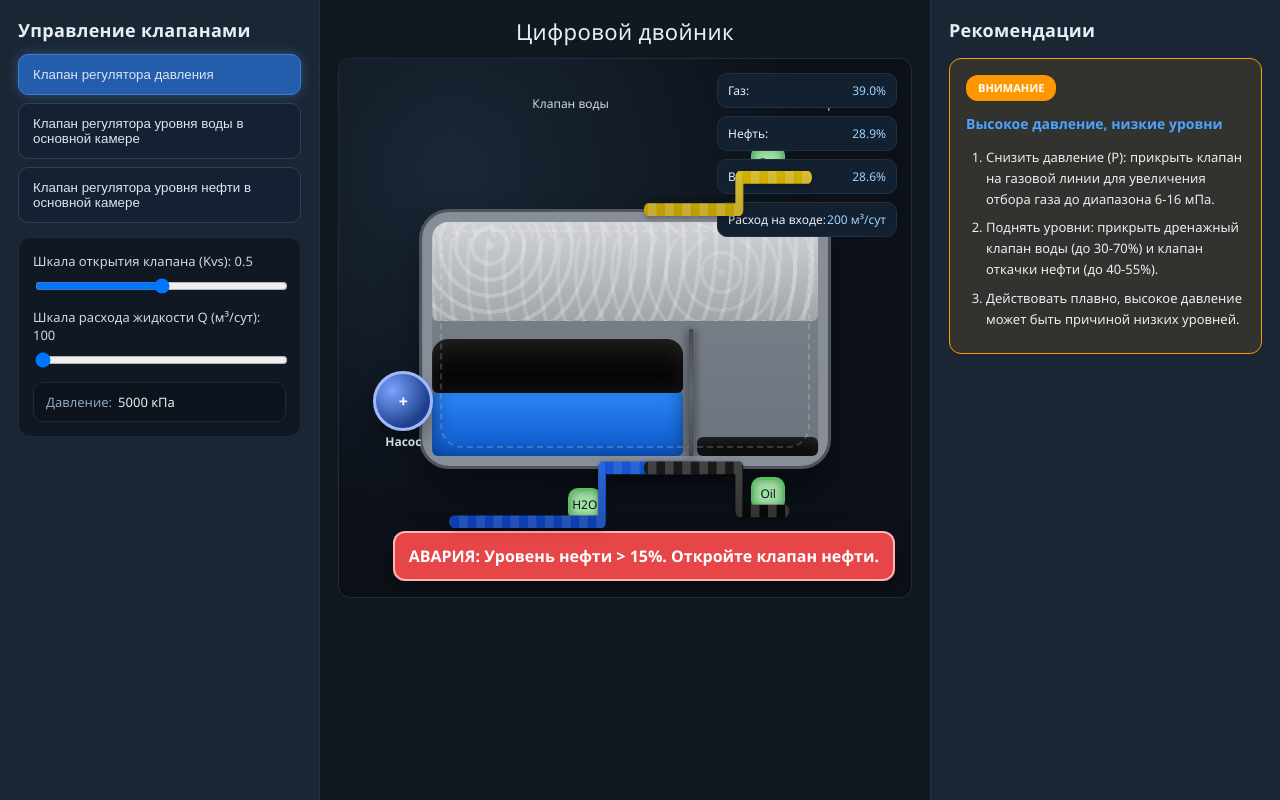
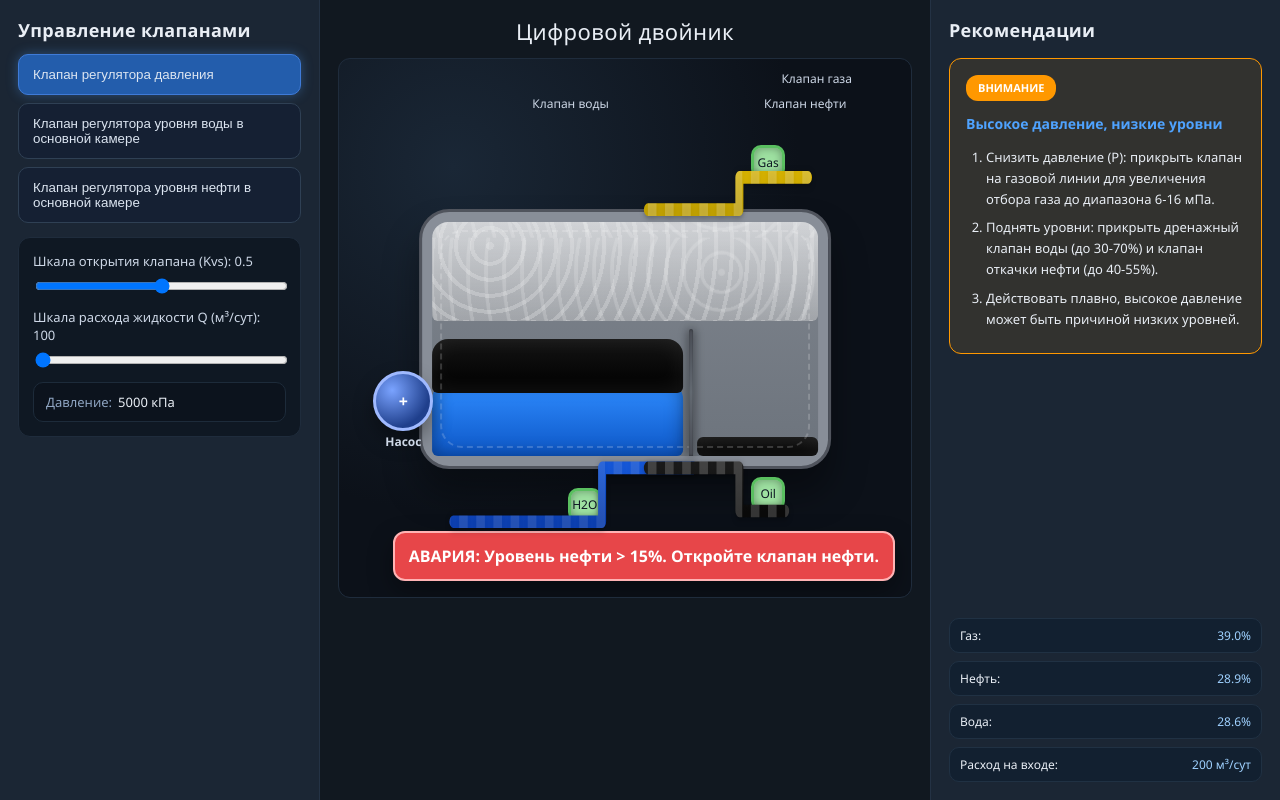
Before and after one commit to nastenkabazhina/XTb-25-1, a plain HTML site: page index.html in a window 1280 px wide. Drawn offline with Linux system fonts and the light colour scheme.

Commit message:
fix: position of info panel

```diff
--- a/css/styles.css
+++ b/css/styles.css
@@ -410,12 +410,11 @@ h1, h2, h3 {
 
 /* Readouts */
 .readouts {
-  position: absolute;
-  right: 14px;
-  top: 14px;
   display: grid;
   gap: 8px;
   min-width: 180px;
+  margin-top: auto;
+  padding-top: 16px;
 }
 
 .pill {
@@ -464,6 +463,8 @@ h1, h2, h3 {
   padding: 18px;
   border-left: 1px solid #243244;
   overflow-y: auto;
+  display: flex;
+  flex-direction: column;
 }
 
 .recommendations h2 {
--- a/index.html
+++ b/index.html
@@ -218,14 +218,6 @@
         <div class="valve open" id="gasValve" style="right: 22%; top: 16%;">Gas</div>
         <div class="valve-label" style="right: 6%; top: 2%;">Клапан газа</div>
 
-        <!-- Показатели -->
-        <div class="readouts">
-          <div class="pill">Газ: <span id="gasLevelText">40%</span></div>
-          <div class="pill">Нефть: <span id="oilLevelText">30%</span></div>
-          <div class="pill">Вода: <span id="waterLevelText">30%</span></div>
-          <div class="pill">Расход на входе: <span id="inletFlowText">200 м³/сут</span></div>
-        </div>
-
         <!-- Алерт -->
         <div class="alert" id="alertBox">Авария</div>
       </div>
@@ -239,6 +231,15 @@
         <h3>Инициализация системы...</h3>
         <p>Пожалуйста, подождите.</p>
       </div>
+
+      <!-- Показатели -->
+      <div class="readouts">
+        <div class="pill">Газ: <span id="gasLevelText">40%</span></div>
+        <div class="pill">Нефть: <span id="oilLevelText">30%</span></div>
+        <div class="pill">Вода: <span id="waterLevelText">30%</span></div>
+        <div class="pill">Расход на входе: <span id="inletFlowText">200 м³/сут</span></div>
+      </div>
+
     </aside>
   </div>
 
```
